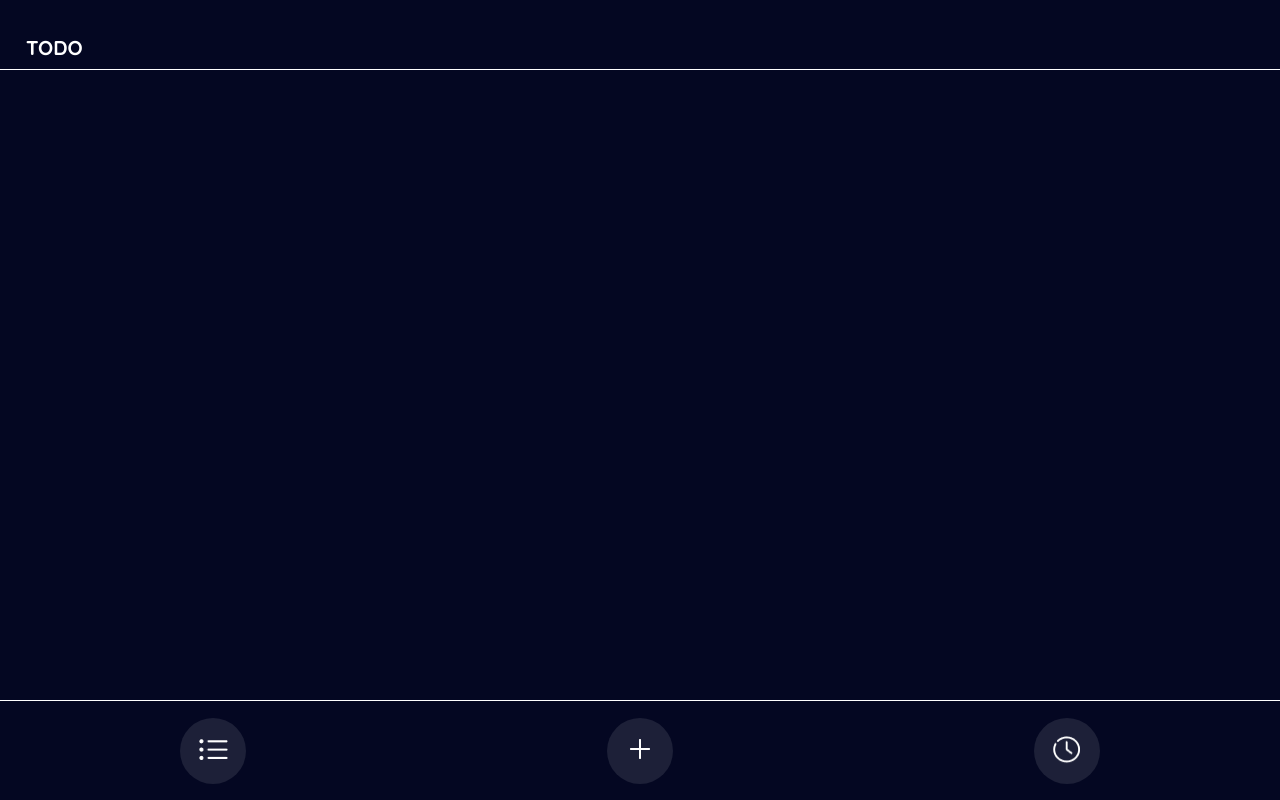
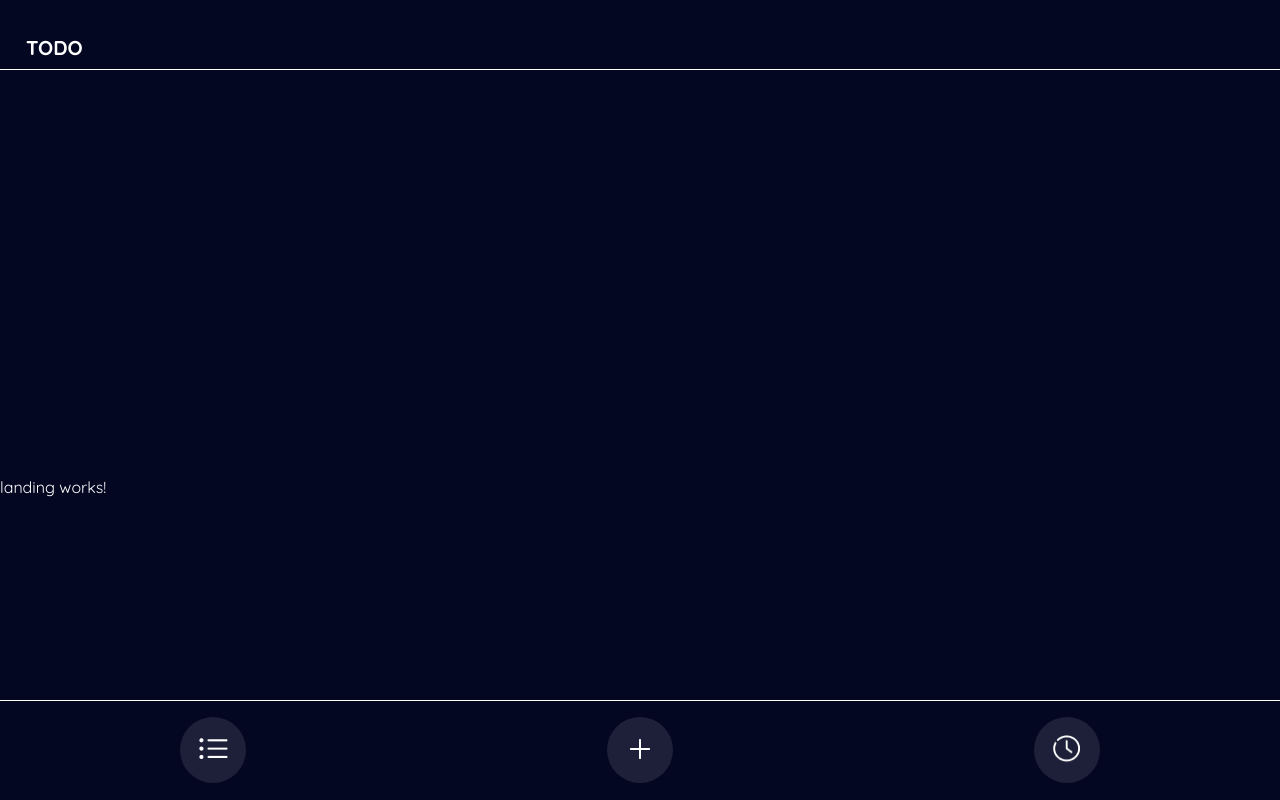
Before and after one commit to Jerrylejer/TheTodoList, an Angular app: page / in a window 1280 px wide. Built offline with nearby package versions, Linux system fonts and the light colour scheme.

Commit message:
Création simple du composant Landing, paramétrage simple du routing

```diff
--- a/src/app/app-routing.module.ts
+++ b/src/app/app-routing.module.ts
@@ -1,7 +1,29 @@
 import { NgModule } from '@angular/core';
 import { RouterModule, Routes } from '@angular/router';
+import { TasksHistoryComponent } from './pages/tasks-history/tasks-history.component';
+import { TasksListComponent } from './pages/tasks-list/tasks-list.component';
+import { TasksNewComponent } from './pages/tasks-new/tasks-new.component';
 
-const routes: Routes = [];
+const routes: Routes = [
+  {
+    path: '',
+    component: TasksListComponent
+  },
+  {
+    path: 'myNewTask',
+    component: TasksNewComponent
+  },
+  {
+    path: 'myTaskHistory',
+    component: TasksHistoryComponent
+  },
+  // Dans l'attente d'une vraie 404
+  {
+    path: '**',
+    redirectTo: '',
+    pathMatch: 'full'
+  },
+];
 
 @NgModule({
   imports: [RouterModule.forRoot(routes)],
--- a/src/app/app.module.ts
+++ b/src/app/app.module.ts
@@ -8,6 +8,7 @@ import { FooterComponent } from './sharedComponents/footer/footer.component';
 import { TasksListComponent } from './pages/tasks-list/tasks-list.component';
 import { TasksHistoryComponent } from './pages/tasks-history/tasks-history.component';
 import { TasksNewComponent } from './pages/tasks-new/tasks-new.component';
+import { LandingComponent } from './components/landing/landing.component';
 
 @NgModule({
   declarations: [
@@ -16,7 +17,8 @@ import { TasksNewComponent } from './pages/tasks-new/tasks-new.component';
     FooterComponent,
     TasksListComponent,
     TasksHistoryComponent,
-    TasksNewComponent
+    TasksNewComponent,
+    LandingComponent
   ],
   imports: [
     BrowserModule,
--- /dev/null
+++ b/src/app/components/landing/landing.component.html
@@ -0,0 +1 @@
+<p>landing works!</p>
--- a/src/app/pages/tasks-list/tasks-list.component.html
+++ b/src/app/pages/tasks-list/tasks-list.component.html
@@ -1 +1 @@
-<p>tasks-list works!</p>
+<app-landing></app-landing>
```
Also changed, not shown: src/app/components/landing/landing.component.ts (added, +10 -0 lines), src/app/components/landing/landing.component.css (added), 1 other file (tests, documents, lock files or other folders).
